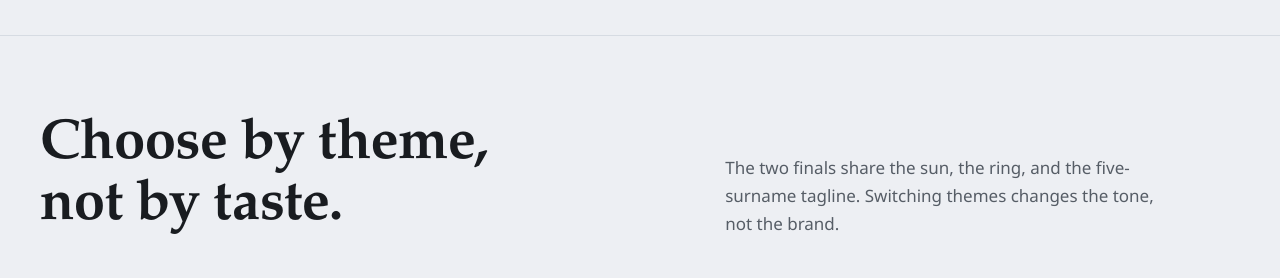
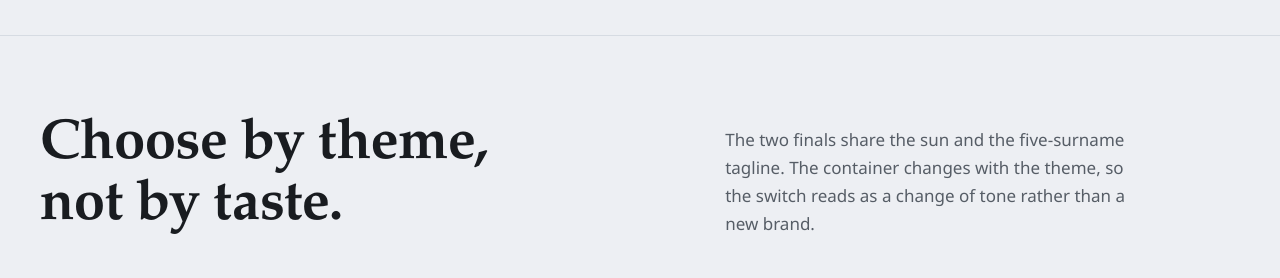
Before and after one commit to Redd711/RVA_Website, a plain HTML site: page index.html in a window 1280 px wide. Shown: the part 3260-3538 px from the top of the page. Drawn offline with Linux system fonts and the light colour scheme.

Commit message:
docs: tighten brand claims and logo guidance

```diff
--- a/index.html
+++ b/index.html
@@ -229,8 +229,9 @@
               <h2 id="compare-title">Choose by theme, not by taste.</h2>
             </div>
             <p>
-              The two finals share the sun, the ring, and the five-surname
-              tagline. Switching themes changes the tone, not the brand.
+              The two finals share the sun and the five-surname tagline. The
+              container changes with the theme, so the switch reads as a change
+              of tone rather than a new brand.
             </p>
           </div>
 
```
Also changed, not shown: 1 other file.
